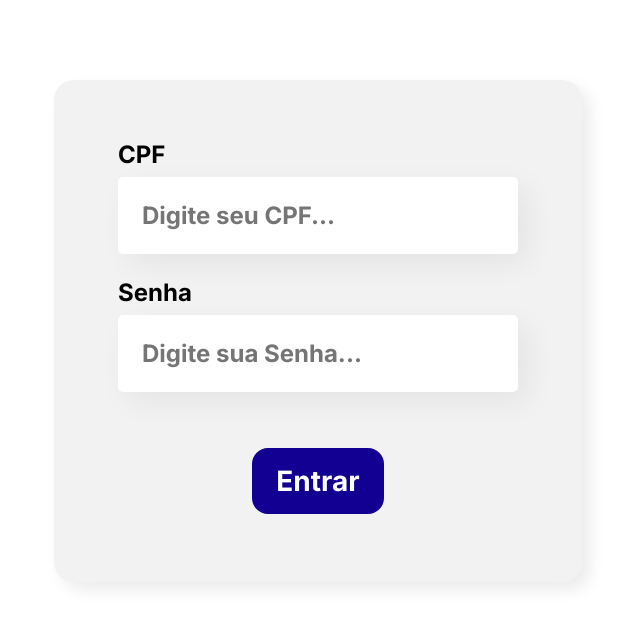
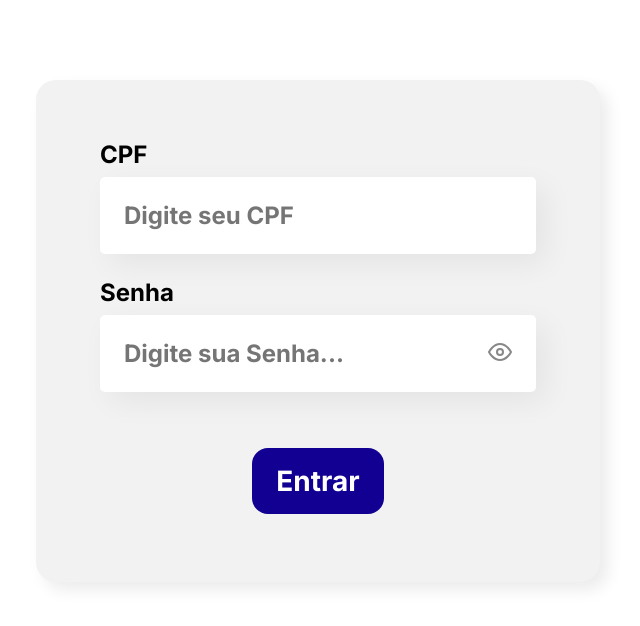
Before and after one commit to gustavocorreiaof/Sistema-Encontros-Universitarios, a React (Create React App) app in the folder seu/: page / in a window 1280 px wide. Shown: the top 626 px of the page, without its empty margins (322-962 px from the left). Built offline with nearby package versions, Linux system fonts and the light colour scheme.

Commit message:
feat: cria função de alterar a visibilidade da senha

```diff
--- a/seu/package.json
+++ b/seu/package.json
@@ -9,6 +9,7 @@
     "@testing-library/user-event": "^13.5.0",
     "react": "^19.1.0",
     "react-dom": "^19.1.0",
+    "react-icons": "^5.5.0",
     "react-scripts": "5.0.1",
     "web-vitals": "^2.1.4"
   },
--- a/seu/src/App.js
+++ b/seu/src/App.js
@@ -1,4 +1,4 @@
-import Login from "./componentes/Formularios/Login";
+import Login from "./componentes/Login/Login";
 
 function App() {
   return (
--- a/seu/src/componentes/CampoTexto/index.js
+++ /dev/null
@@ -1,24 +0,0 @@
-import './CampoTexto.css'
-
-const CampoTexto = ({ label, placeholder, valor, aoAlterado, obrigatorio = false, tipoDoCampo}) => {
-    const placeholderModificada = `${placeholder}...`
-
-    const aoDigitado = (evento) => {
-        aoAlterado(evento.target.value)
-    }
-
-    return (
-        <div className="campo-texto">
-            <label>{label}</label>
-            <input
-                type={(tipoDoCampo || "text").trim()}
-                value={valor}
-                onChange={aoDigitado}
-                required={obrigatorio}
-                placeholder={placeholderModificada}
-            />
-        </div>
-    )
-}
-
-export default CampoTexto
--- /dev/null
+++ b/seu/src/componentes/CamposDeTexto/CPF/Index.js
@@ -0,0 +1,22 @@
+import '../CampoTexto.css'
+
+const CPF = ({ valor, aoAlterado}) => {
+
+    const aoDigitado = (evento) => {
+        aoAlterado(evento.target.value)
+    }
+
+    return (
+        <div className="campo-texto">
+            <label>CPF</label>
+            <input
+                value={valor}
+                onChange={aoDigitado}
+                required={true}
+                placeholder="Digite seu CPF"
+            />
+        </div>
+    )
+}
+
+export default CPF
--- /dev/null
+++ b/seu/src/componentes/CamposDeTexto/Senha/Senha.css
@@ -0,0 +1,17 @@
+.campo-texto__container {
+    position: relative;
+    width: 100%;
+}
+
+.campo-texto__container input {
+    padding-right: 60px; /* espaço para o ícone */
+}
+
+.campo-texto__icone {
+    position: absolute;
+    top: 50%;
+    right: 24px;
+    transform: translateY(-50%);
+    cursor: pointer;
+    color: #888;
+}
--- /dev/null
+++ b/seu/src/componentes/CamposDeTexto/Senha/Senha.js
@@ -0,0 +1,32 @@
+import { useState } from 'react'
+import { FiEye, FiEyeOff } from 'react-icons/fi'
+import './Senha.css'
+import '../CampoTexto.css'
+
+const Senha = ({ valor, aoAlterado }) => {
+    const [visivel, setVisivel] = useState(false)
+
+    const alternarVisibilidade = () => {
+        setVisivel(!visivel)
+    }
+
+    return (
+        <div className="campo-texto">
+            <label>Senha</label>
+            <div className="campo-texto__container">
+                <input
+                    type={visivel ? "text" : "password"}
+                    value={valor}
+                    onChange={e => aoAlterado(e.target.value)}
+                    required={true}
+                    placeholder="Digite sua Senha..."
+                />
+                <span className="campo-texto__icone" onClick={alternarVisibilidade}>
+                    {visivel ? <FiEyeOff size={24} /> : <FiEye size={24} />}
+                </span>
+            </div>
+        </div>
+    )
+}
+
+export default Senha
--- a/seu/src/componentes/Formularios/Login.js
+++ b/seu/src/componentes/Login/Login.js
@@ -1,9 +1,10 @@
 import { useState } from 'react'
 import Botao from '../Botao'
-import CampoTexto from '../CampoTexto'
-import './Formulario.css'
+import CPF from '../CamposDeTexto/CPF/Index'
+import './Login.css'
+import Senha from '../CamposDeTexto/Senha/Senha'
 
-const Login = (props) => {
+const Login = () => {
 
     const [cpf, setCpf] = useState('')
     const [senha, setSenha] = useState('')
@@ -34,7 +35,7 @@ const Login = (props) => {
     return (
         <section className="formulario">
             <form onSubmit={aoSalvar}>
-                <CampoTexto
+                <CPF
                     obrigatorio={true}
                     label="CPF"
                     placeholder="Digite seu CPF"
@@ -42,13 +43,9 @@ const Login = (props) => {
                     aoAlterado={aoAlterarCPF}
                 />
 
-                <CampoTexto
-                    obrigatorio={true}
-                    label="Senha"
-                    placeholder="Digite sua Senha"
+                <Senha
                     valor={senha}
                     aoAlterado={valor => setSenha(valor)}
-                    tipoDoCampo="password"
                 />
                 <Botao>
                     Entrar
```
Also changed, not shown: seu/src/componentes/CamposDeTexto/CampoTexto.css (renamed from seu/src/componentes/CampoTexto/CampoTexto.css), seu/src/componentes/Login/Login.css (renamed from seu/src/componentes/Formularios/Formulario.css), 1 other file (tests, documents, lock files or other folders).
